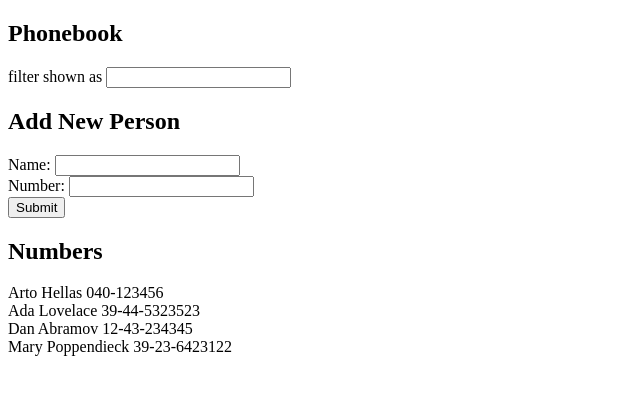
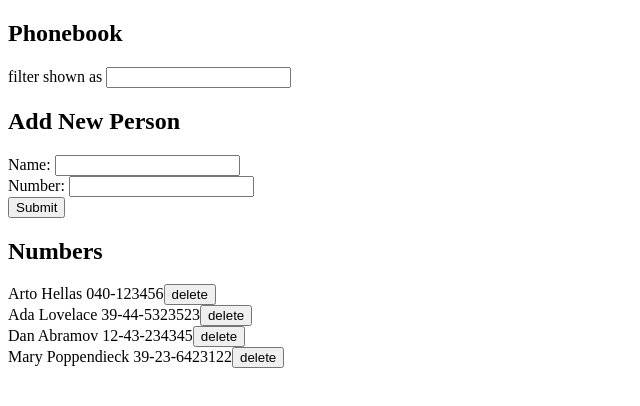
Before and after one commit to ronaldyonggi/phonebook-frontend-ts, a React (Vite) app: page / in a window 1280 px wide. Shown: the top 406 px of the page, without its empty margins (0-640 px from the left). Built offline with nearby package versions, Linux system fonts and the light colour scheme; data requests are answered from the project's data file; the HTML template or start-up script is replaced by a standard one.

Commit message:
2.14 add feature to delete a person

```diff
--- a/src/App.tsx
+++ b/src/App.tsx
@@ -18,6 +18,19 @@ const App = () => {
   ? persons.filter(person => person.name.toLowerCase().includes(filter) )
   : persons
 
+  const handleDelete = (id: string) => {
+    personService
+    .deletePerson(id)
+    .then(() => setPersons(persons.filter(person => person.id !== id)))
+    .catch((error: unknown) => {
+      let errorMessage = 'Something went wrong!'
+      if (error instanceof Error) {
+        errorMessage += error.message
+      }
+      throw new Error(errorMessage)
+    })
+  }
+
   return (
     <div>
       <h2>Phonebook</h2>
@@ -26,7 +39,7 @@ const App = () => {
       <AddPersonForm persons={persons} setPersons={setPersons} />
       <h2>Numbers</h2>
       {personsToShow.map(person => (
-        <IndividualPerson key={person.id} person={person} />
+        <IndividualPerson key={person.id} person={person} handleDelete={() => handleDelete(person.id)} />
       ))}
     </div>
   )
--- a/src/components/IndividualPerson.tsx
+++ b/src/components/IndividualPerson.tsx
@@ -1,13 +1,23 @@
 import { Person } from "../types/Person"
 
 interface IndividualPersonProps {
-  person: Person
+  person: Person;
+  handleDelete: () => void;
 }
 
-const IndividualPerson = ({ person }: IndividualPersonProps) => {
+const IndividualPerson = ({ person, handleDelete }: IndividualPersonProps) => {
+
+  const handleDeleteButton = (): void => {
+    if (window.confirm(`Delete ${person.name}?`)) {
+      handleDelete()
+    }
+  }
+
+
   return (
     <div>
       {person.name} {person.number}
+      <button onClick={handleDeleteButton}>delete</button>
     </div>
   )
 }
```
